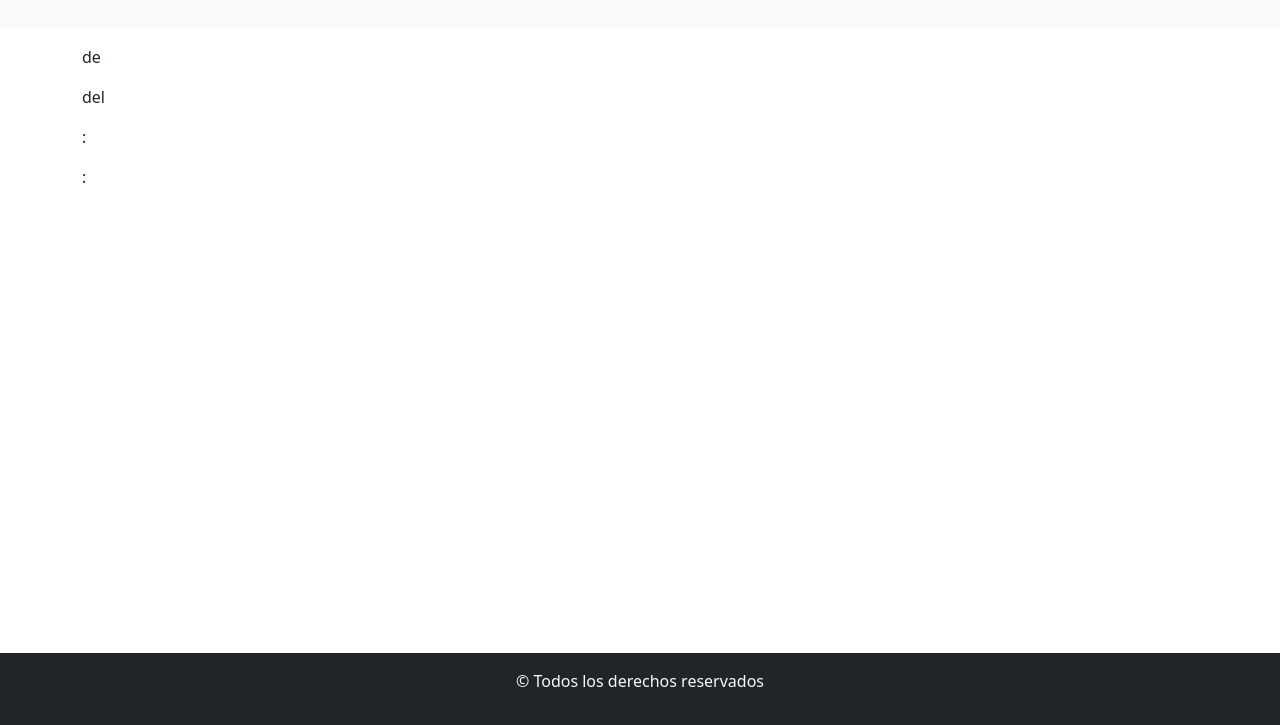
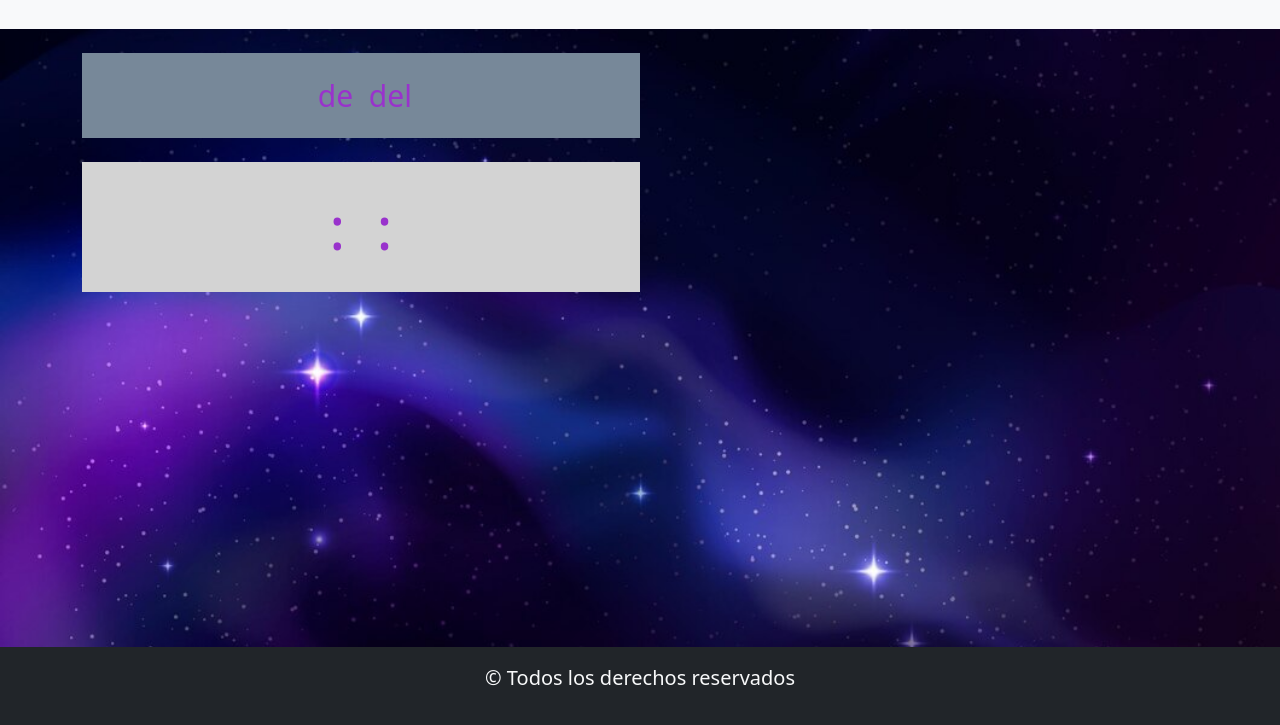
Before and after one commit to 05Vero-S/trabajopractico5ej4, a plain HTML site: page index.html in a window 1280 px wide. Shown: the part 75-800 px from the top of the page. Drawn offline with nearby package versions, Linux system fonts and the light colour scheme.

Commit message:
agregue algo de estilo con css al reloj

```diff
--- a/css/style.css
+++ b/css/style.css
@@ -2,8 +2,48 @@ body{
     display: flex;
     flex-direction: column;
     min-height: 100vh;
+    background-image: url('../img/fondo-galaxia-realista_23-2148987183.jpg');
+    background-size: cover;
+    color: darkorchid;
+    font-size: 20px;
+
 }
 
 main{
     flex-grow: 1;
 }
+
+.fechaHora{
+    width: 50%;
+}
+
+.fechaHora p{
+    display: inline-block;
+    line-height: 2px;
+}
+
+.fecha{
+    text-align: center;
+    font-size: 30px;
+    background:lightslategray;
+    padding: 20px;
+    width: 100%;
+}
+
+.reloj{
+    width: 100%;
+    padding: 20px;
+    font-size: 60px;
+    text-align: center;
+    background: lightgrey;
+}
+
+.reloj .boxSegundos{
+    display: inline-block;
+}
+
+.reloj .segundos, .reloj .amPm{
+    font-size: 12px;
+    display: block;
+
+}
--- a/index.html
+++ b/index.html
@@ -24,7 +24,7 @@
     <main>
         <section class="container">
             <div class="fechaHora">
-                <div class="fecha">
+                <div class="fecha my-4">
                     <p id="diaSemana" class="diaSemana"></p>
                     <p id="dia" class="dia"></p>
                     <p>de</p>
@@ -32,7 +32,7 @@
                     <p>del</p>
                     <p id="anio" class="anio"></p>
                 </div>
-                <div class="reloj">
+                <div class="reloj my-4">
                     <p id="horas" class="horas"></p>
                     <p>:</p>
                     <p id="minutos" class="minutos"></p>
```
Also changed, not shown: img/fondo-galaxia-realista_23-2148987183.jpg (renamed from fondo-galaxia-realista_23-2148987183.jpg).
